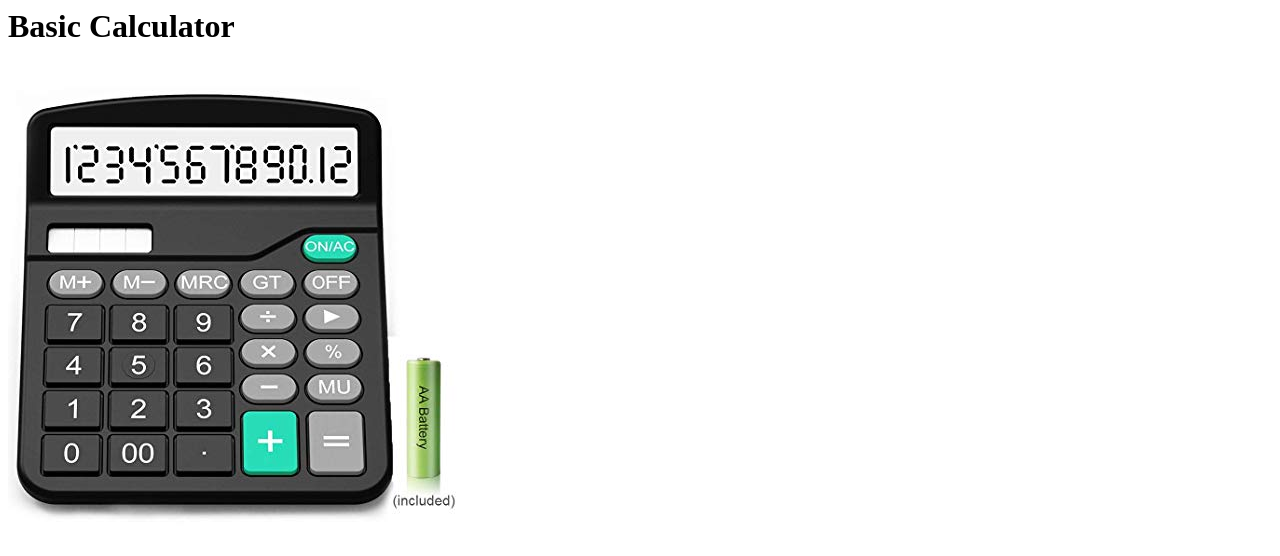
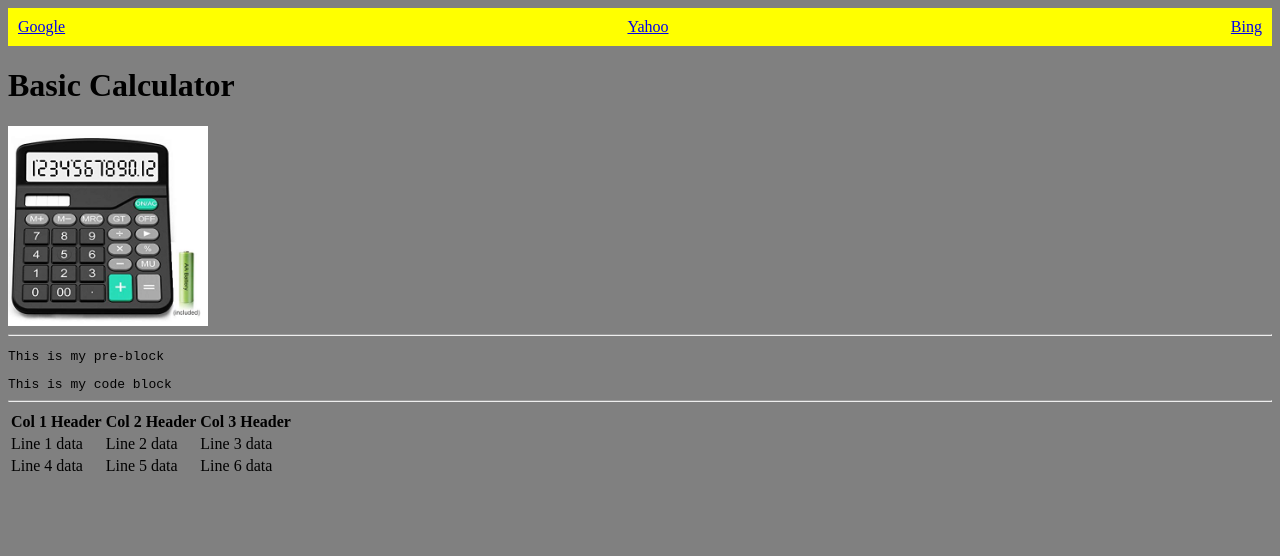
Before and after one commit to Philsun01/calculator, a plain HTML site: page index.html in a window 1280 px wide. Drawn offline with Linux system fonts and the light colour scheme.

Commit message:
added some tags

```diff
--- a/index.html
+++ b/index.html
@@ -2,9 +2,49 @@
   <header>
 
   </header>
+  <style>
+    body {
+      background-color: grey;
+    }
+    nav {
+      display: flex;
+      justify-content: space-between;
+      background-color: yellow;
+    }
+    a {
+      padding: 10px;
+    }
+  </style>
   <body>
+    <nav>
+      <a href = 'google.com'>Google</a>
+      <a href = 'yahoo.com'>Yahoo</a>
+      <a href = 'bing.com'>Bing</a>
+    </nav>
+
     <h1> Basic Calculator</h1>
-    <img src = "Calculator.jpg">
+    <img src = "calculator.jpg" alt = "calculator" width = 200px>
+    <hr/>
+    <pre>This is my pre-block</pre>
+    <code>This is my code block</code>
+    <hr/>
+    <table>
+      <tr>
+        <th>Col 1 Header</th>
+        <th>Col 2 Header</th>
+        <th>Col 3 Header</th>
+      </tr>
+      <tr>
+          <td>Line 1 data</td>
+          <td>Line 2 data</td>
+          <td>Line 3 data</td>
+      </tr>
+      <tr>
+          <td>Line 4 data</td>
+          <td>Line 5 data</td>
+          <td>Line 6 data</td>
+      </tr>
+    </table>
 
   </body>
 </html>
```
